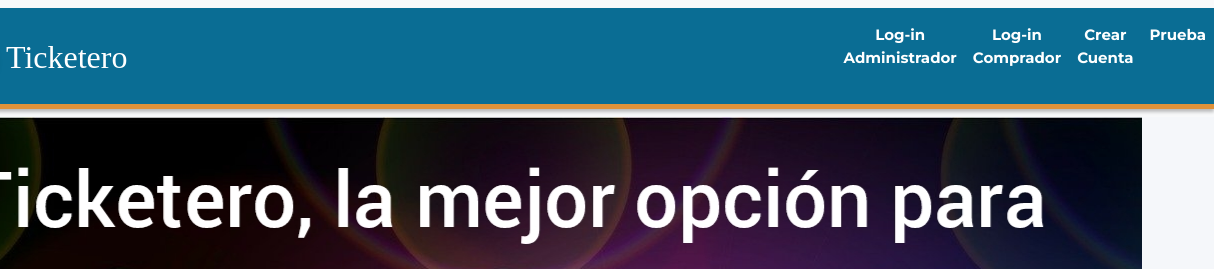
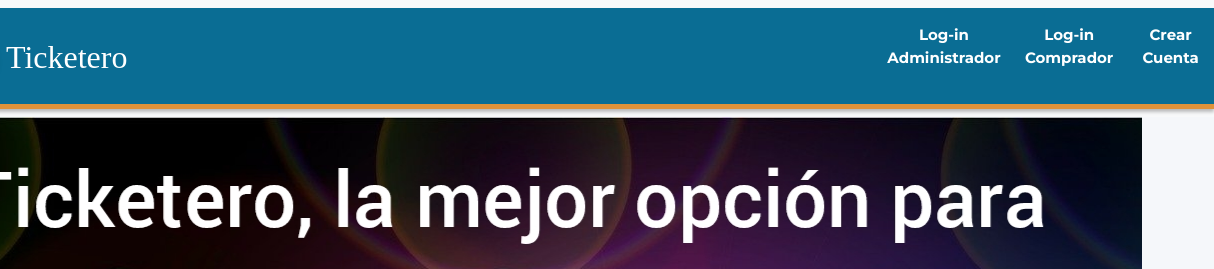
Before and after one commit to rogexs/ticketero, a plain HTML site: page views/general/index.html in a window 1280 px wide. Shown: the top 269 px of the page, 66-1280 px from the left. Drawn offline with nearby package versions, Linux system fonts and the light colour scheme; a web font is replaced by a local one.

Commit message:
Se quito prueba

```diff
--- a/views/general/index.html
+++ b/views/general/index.html
@@ -53,9 +53,7 @@
             <li class="nav-item">
               <a class="nav-link" href="/views/comprador/misBoletos.html"data-bs-toggle="modal" data-bs-target="#registrarseModal">Crear Cuenta</a>
             </li>
-            <li class="nav-item">
-              <a class="nav-link" href="/views/admin/Admin-home.html">Prueba</a>
-            </li>
+
 
 
 
```
